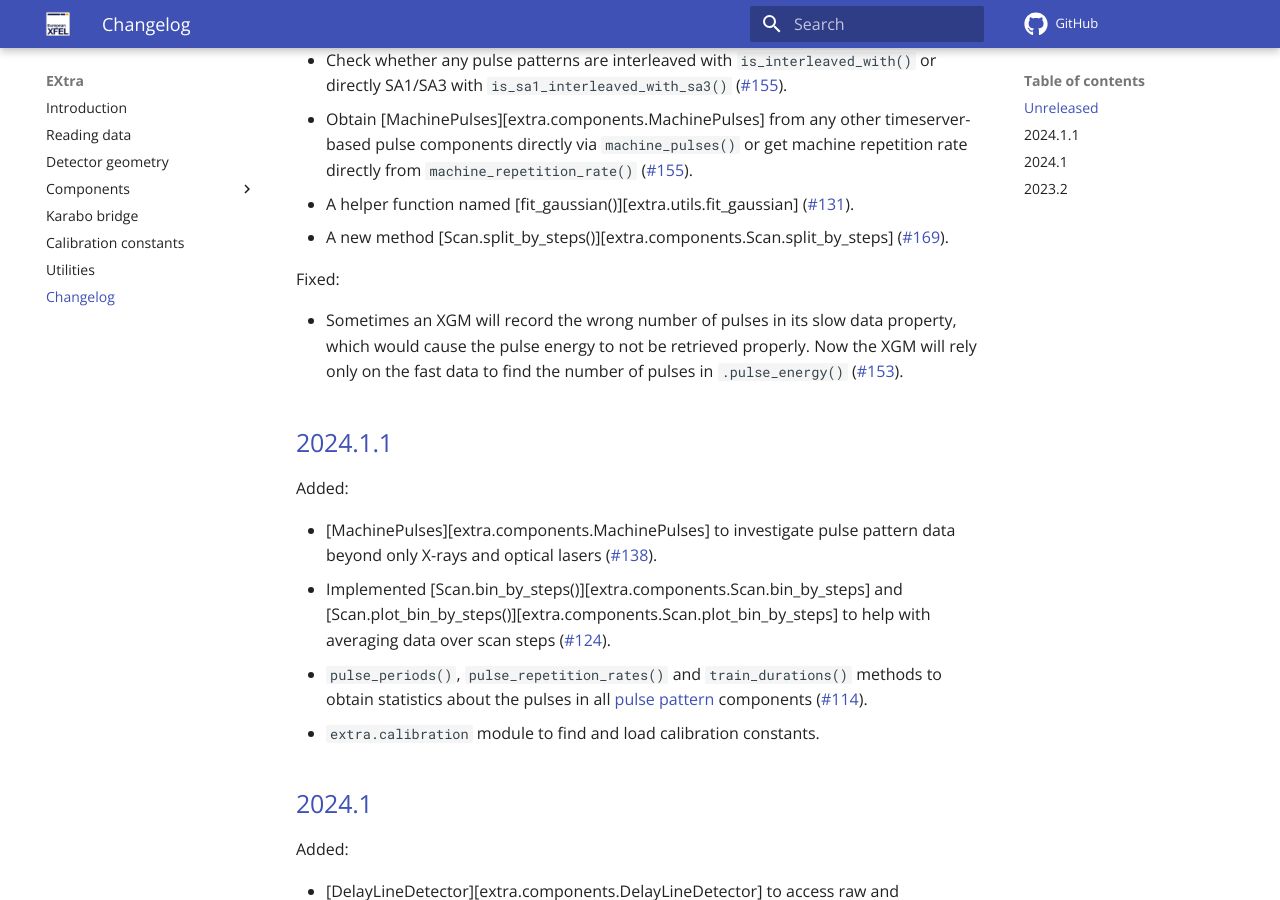
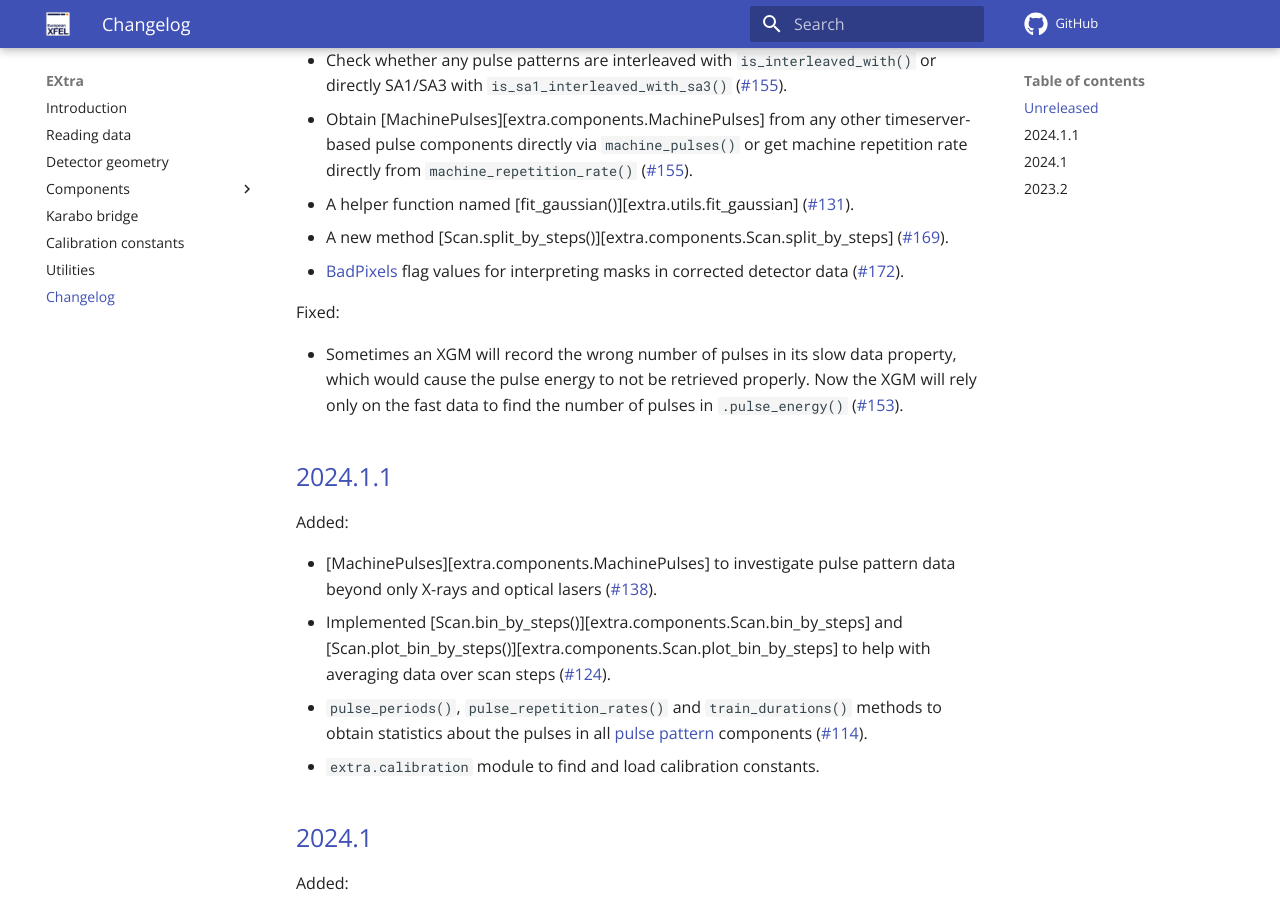
Before and after one commit to European-XFEL/EXtra, an MkDocs documentation site: the page built from docs/changelog.md, in a window 1280 px wide and 900 px high, scrolled down 858 px. Built offline with MkDocs 1.6.1 and Material for MkDocs 9.7.7, drawn with Linux system fonts in a browser that asks for light colours; emoji names are drawn with the system emoji font; comment, search, counter and statistics services are not loaded.

Commit message:
Mention BadPixels in changelog

```diff
--- a/docs/changelog.md
+++ b/docs/changelog.md
@@ -30,6 +30,8 @@ Added:
 - Obtain [MachinePulses][extra.components.MachinePulses] from any other timeserver-based pulse components directly via `machine_pulses()` or get machine repetition rate directly from `machine_repetition_rate()` (!155).
 - A helper function named [fit_gaussian()][extra.utils.fit_gaussian] (!131).
 - A new method [Scan.split_by_steps()][extra.components.Scan.split_by_steps] (!169).
+- [BadPixels](extra.calibration.BadPixels) flag values for interpreting masks
+  in corrected detector data (!172).
 
 Fixed:
 
```
